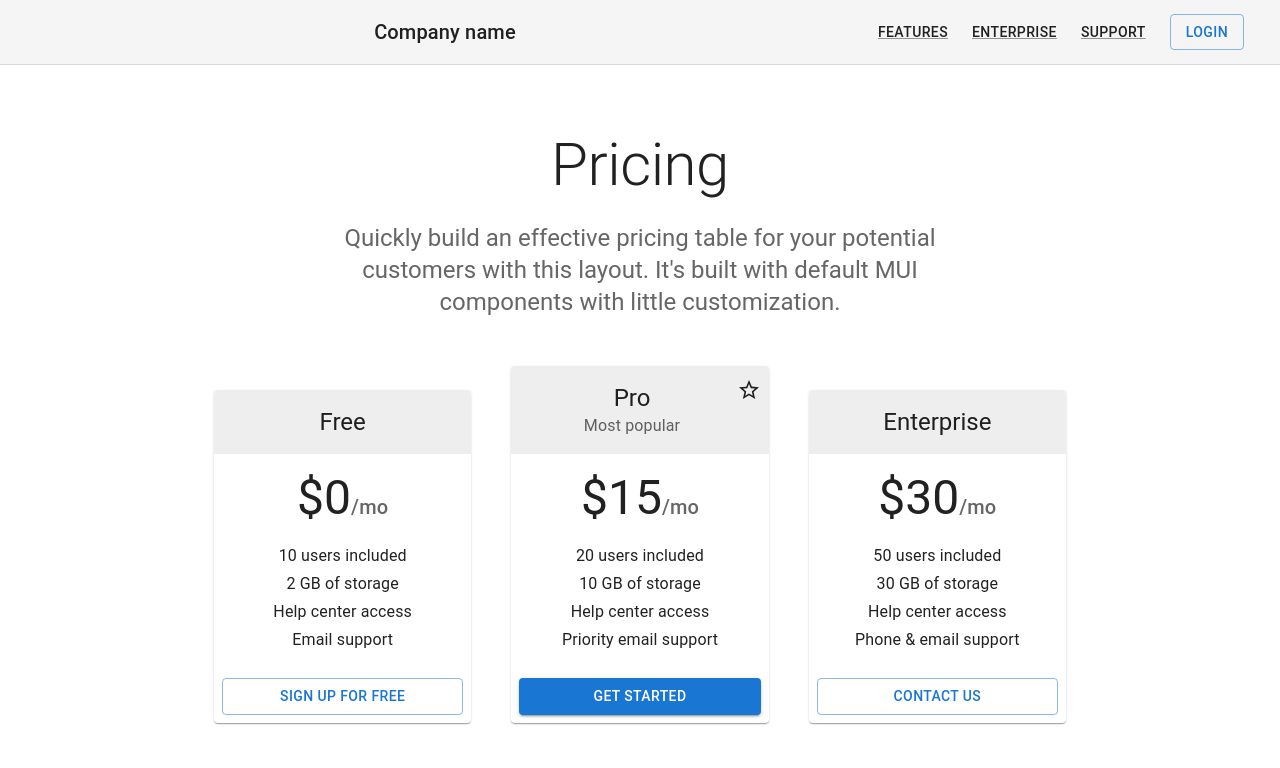
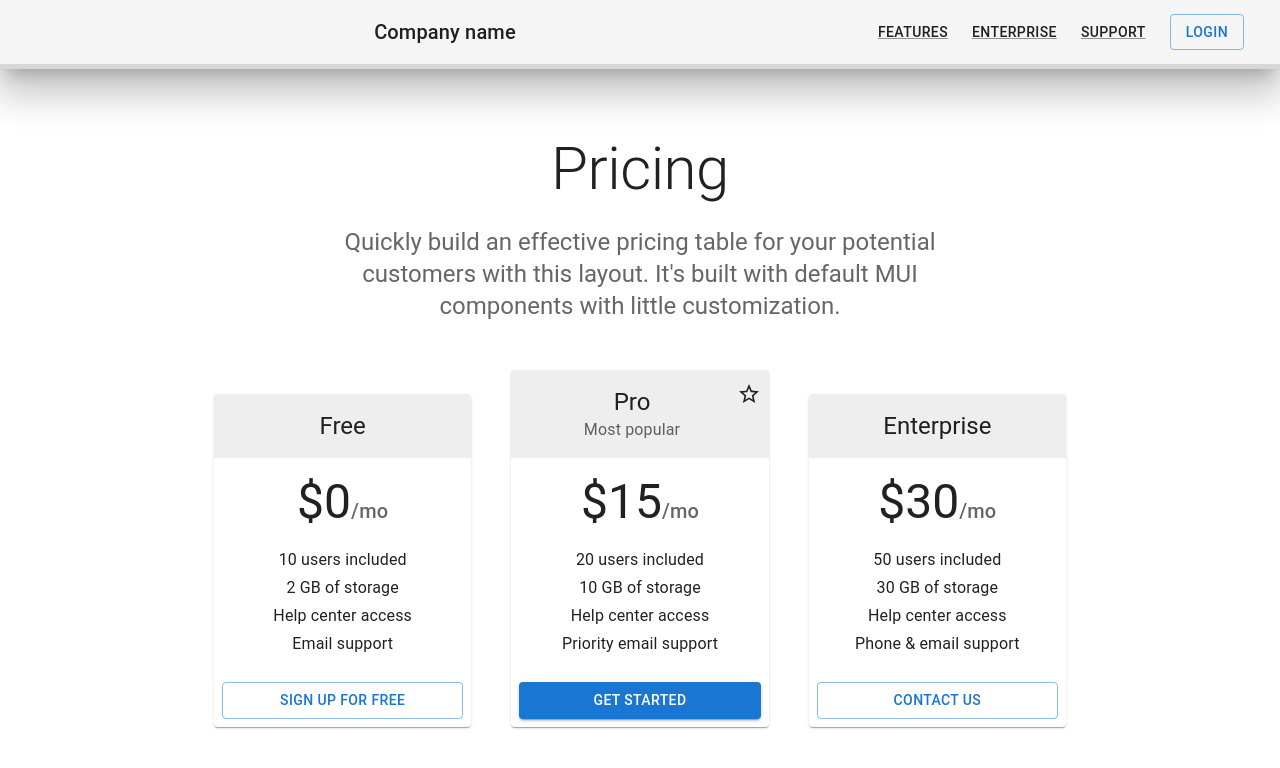
Before and after one commit to rashanajwa/Plantain-reactjs, a React (Create React App) app: page / in a window 1280 px wide. Shown: the top 768 px of the page. Built offline with nearby package versions, Linux system fonts and the light colour scheme.

Commit message:
title changed

```diff
--- a/package.json
+++ b/package.json
@@ -1,5 +1,5 @@
 {
-  "name": "Plantain-reactjs",
+  "name": "plantain-reactjs",
   "version": "0.1.0",
   "private": true,
   "dependencies": {
--- a/public/index.html
+++ b/public/index.html
@@ -24,7 +24,7 @@
       work correctly both with client-side routing and a non-root public URL.
       Learn how to configure a non-root public URL by running `npm run build`.
     -->
-    <title>React App</title>
+    <title>Plantain App</title>
   </head>
   <body>
     <noscript>You need to enable JavaScript to run this app.</noscript>
--- a/src/pages/navbar.js
+++ b/src/pages/navbar.js
@@ -19,8 +19,8 @@ function Navbar() {
     <AppBar
       position="static"
       color="default"
-      elevation={0}
-      sx={{ borderBottom: (theme) => `1px solid ${theme.palette.divider}` }}
+      elevation={24}
+      sx={{ borderBottom: (theme) => `5px solid ${theme.palette.divider}` }}
     >
       <Toolbar sx={{ flexWrap: "wrap" }}>
         <Typography variant="h6" color="inherit" noWrap sx={{ flexGrow: 1 }}>
```
Also changed, not shown: 1 other file (tests, documents, lock files or other folders).
